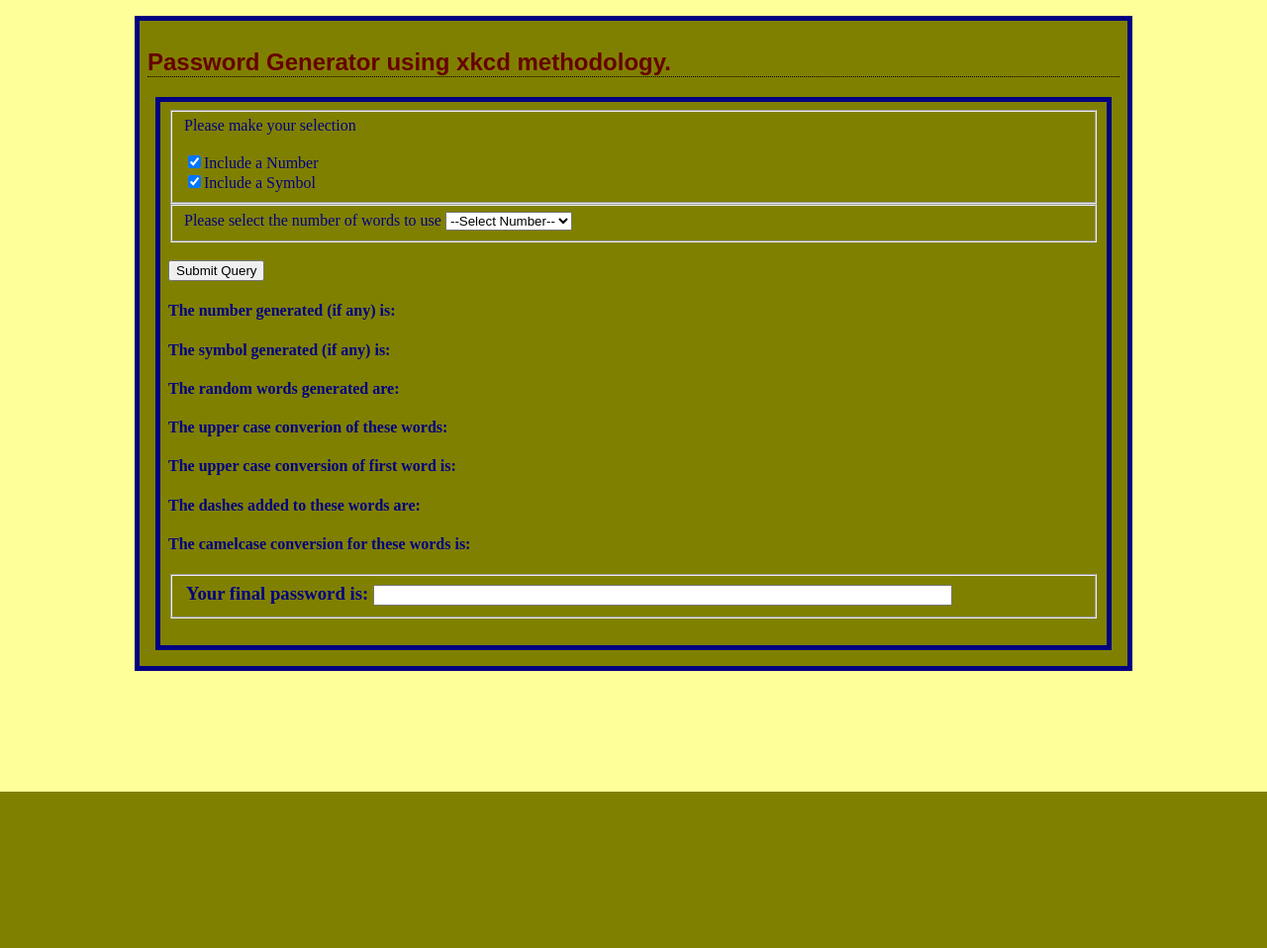
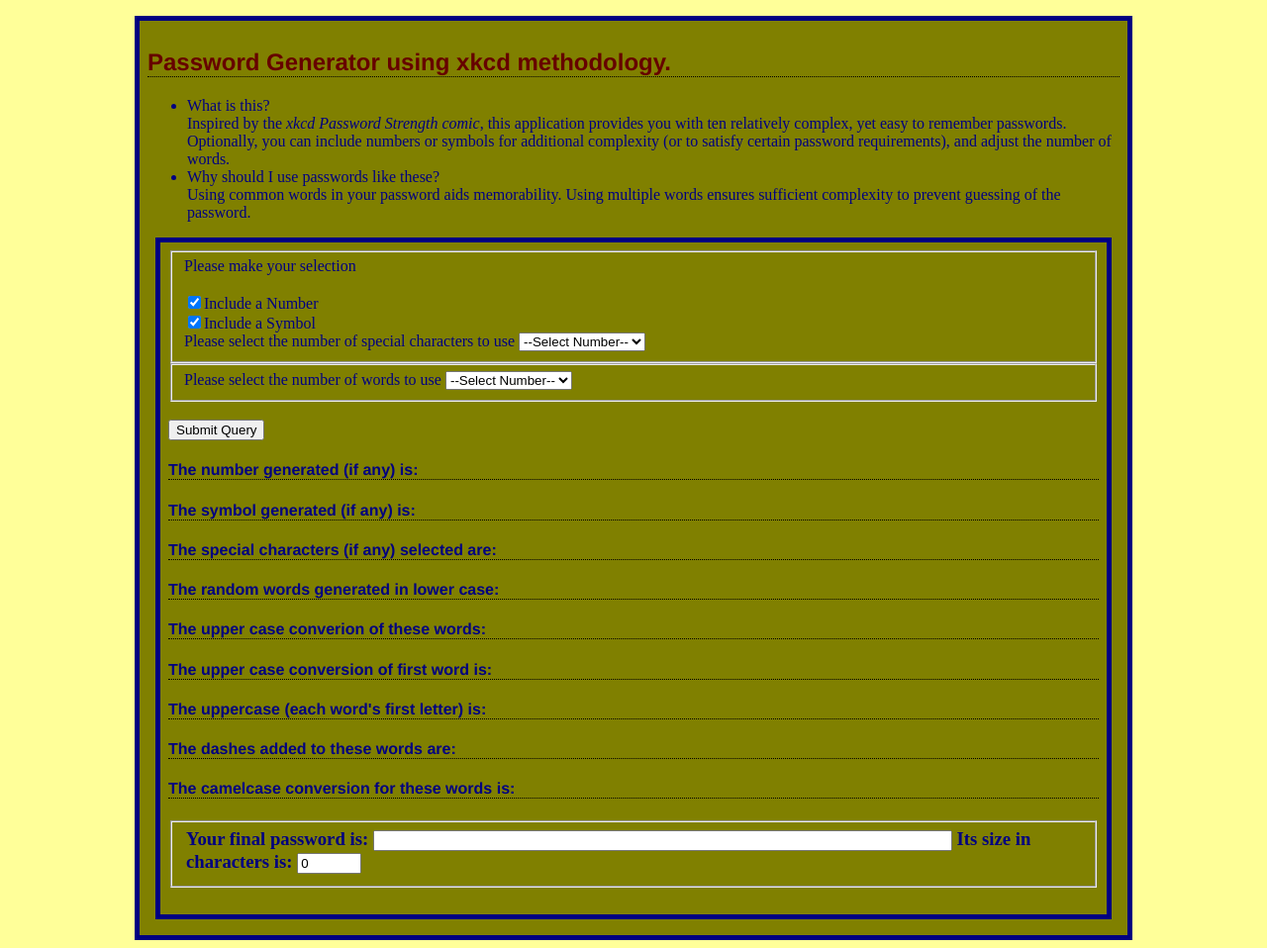
Before and after one commit to claudiovirginia/P2, a PHP site: page / in a window 1280 px wide. Shown: the whole page at 99% size. Before the commit the page ends 800 px from the top, so only its background shows below. Run offline with PHP 8.4, Linux system fonts and the light colour scheme.

Commit message:
made changes to index.php and logic.php

```diff
--- a/css/password.css
+++ b/css/password.css
@@ -3,18 +3,23 @@ body {
 	margin-top: 1em;
 	margin-right: 10%;
 	background: #ff9;
-
 }
 h1 {
-	font-family: Arial, sans-serif;
+	font-family: helvetica, sans-serif;
 	color: #600;
 	border-bottom: thin dotted black;
 }
 h2 {
-	font-family: Arial, sans-serif;
+	font-family: helvetica, sans-serif;
 	color: #600;
 	border-bottom: thin dotted black;
 }
+h4 {
+	font-family: helvetica, sans-serif;
+	border-bottom: thin dotted black;
+}
+
+
 div
 {
     background-color: olive;
--- a/index.php
+++ b/index.php
@@ -10,12 +10,38 @@
 	<div class="container">
 			<!-- <div class="main">-->
 			<h2>Password Generator using xkcd methodology.</h2>
+			<!-- new -->
+			<P>
+				<ul>
+					<li>What is this? </li>
+						Inspired by the <em>xkcd Password Strength comic</em>, this application provides you with ten relatively complex, yet easy to remember passwords. Optionally, you can include numbers or symbols for additional complexity
+						(or to satisfy certain password requirements), and adjust the number of words.
+					<li>Why should I use passwords like these?</li>
+						Using common words in your password aids memorability.
+						Using multiple words ensures sufficient complexity to prevent guessing of the password.
+				</ul>
+			<P>
 			<form action="index.php" method="post">
 				<div>
 					<fieldset>
 						<label class="heading">Please make your selection</label><br/><br/>
 						<input type="checkbox" name="checkNumber" value="Include a number" CHECKED><label>Include a Number</label><br/>
 						<input type="checkbox" name="checkSymbol" value="Include a symbol" CHECKED><label>Include a Symbol</label><br/>
+
+						<!--new -->
+						<label for="min-chars">Please select the number of special characters to use</label>
+						<select id="minChars" name="minChars">
+							<option value="0">--Select Number--</option>
+							<option value="2">2</option>
+							<option value="3">3</option>
+							<option value="4">4</option>
+							<option value="5">5</option>
+							<option value="6">6</option>
+							<option value="7">7</option>
+							<option value="8">8</option>
+							<option value="9">9</option>
+						</select>
+
 					</fieldset>
 					<fieldset>
 						<label for="min-words">Please select the number of words to use  </label>
@@ -41,19 +67,25 @@
 					<?php require 'logic.php';?>
 
 					<!----- output ----->
-					<h4>The number generated (if any) is:			 <?php echo @($num); ?> </h4>
-					<h4>The symbol generated (if any) is: 			 <?php echo @($sym); ?> </h4>
-					<h4>The random words generated are:				 <?php echo @($words); ?> </h4>
-					<h4>The upper case converion of these words:	 <?php echo @($allUpperCase); ?> </h4>
-					<h4>The upper case conversion of first word is:  <?php echo @($lowerCase); ?> </h4>
-					<h4>The dashes added to these words are: 		 <?php echo @($dashes); ?> </h4>
-					<h4>The camelcase conversion for these words is: <?php echo @($camelCase); ?> </h4>
+					<h4>The number generated (if any) is:			  <?php echo @($num); ?> </h4>
+					<h4>The symbol generated (if any) is: 			  <?php echo @($sym); ?> </h4>
+					<h4>The special characters (if any) selected are: <?php echo @($dataSpecChars); ?> </h4>
+
+					<h4>The random words generated in lower case: 	  <?php echo @($words); ?> </h4>
+					<h4>The upper case converion of these words:	  <?php echo @($allUpperCase); ?> </h4>
+					<h4>The upper case conversion of first word is:   <?php echo @($lowerCase); ?> </h4>
+					<h4>The uppercase (each word's first letter) is:  <?php echo @($upperEachWord); ?> </h4>
+					<h4>The dashes added to these words are: 		  <?php echo @($dashes); ?> </h4>
+					<h4>The camelcase conversion for these words is:  <?php echo @($camelCase); ?> </h4>
 
 					<!--Your final password is: -->
 					<h3><fieldset>
-						<label>Your final password is: </label><input type="text" name="pwd"  size="70" value = <?php echo @($finalPwd); ?> > <br/>
+							<label>Your final password is:    </label><input type="text" name="pwd"   size="70" value = <?php echo @($finalPwd); ?> >
+							<label>Its size in characters is: </label><input type="text" name="size"  size="5"  value = <?php echo @strlen(($finalPwd)); ?> >
 						</fieldset>
 					</h3>
+
+
 				</div>
 			</form>
 	</div>
--- a/logic.php
+++ b/logic.php
@@ -1,4 +1,8 @@
 <?php
+
+	error_reporting (E_ALL);
+	ini_set('display_errors',1);
+
 
 // http://en.wikipedia.org/wiki/Most_common_words_in_English
 
@@ -16,6 +20,9 @@ if(isset($_POST['submit']))
 	if(!empty($_POST['minNumber'])) {
 		$number = $_POST['minNumber'];
 	}
+	if(!empty($_POST['minChars'])) {
+		$specialChars = $_POST['minChars'];
+	}
 
 	//local variables
 	$numeric = "0123456789";
@@ -29,6 +36,7 @@ if(isset($_POST['submit']))
 	$sym = "";
 	$num = "";
 	$finalPwd = "";
+	$upperEachWord = "";
 
 	//if (isset($_POST['checkedNumber']) && $_POST['checkedNumber'] == 'on')
 	if (!empty($checkedNumber)) {
@@ -42,6 +50,11 @@ if(isset($_POST['submit']))
 		$sym  = rtrim($sym);
 	}
 
+	if (!empty($specialChars)) {
+		$dataSpecChars = getPW ($symbol, $specialChars);
+	}
+
+
 	if(!empty($_POST['minNumber'])) {
 
 		$number = $_POST['minNumber'];
@@ -52,6 +65,14 @@ if(isset($_POST['submit']))
 
 		//ucfirst — Make a string's first character uppercase
 		$lowerCase = ucfirst($words);
+
+		//make the first letter of each word uppercase
+		$arr = explode(" ", $words);
+		$result = array();
+		for($i = 0; $i < count($arr); $i++) {
+			$upperEachWord .= ucfirst($arr[$i])." ";
+		}
+
 
 		//php predefined funcion to convert strings to upper case
 		$allUpperCase = strtoupper($lowerCase);
```
